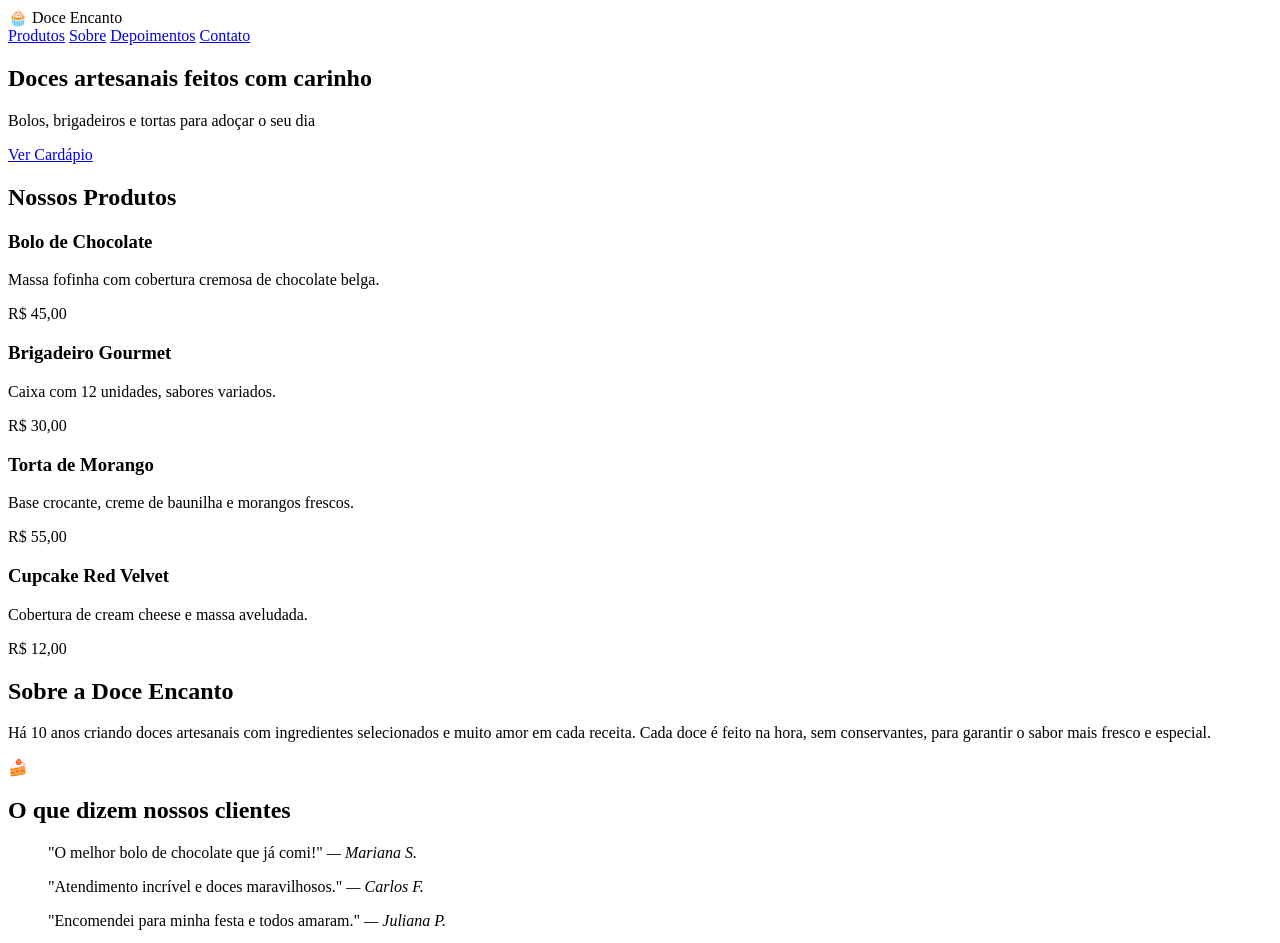
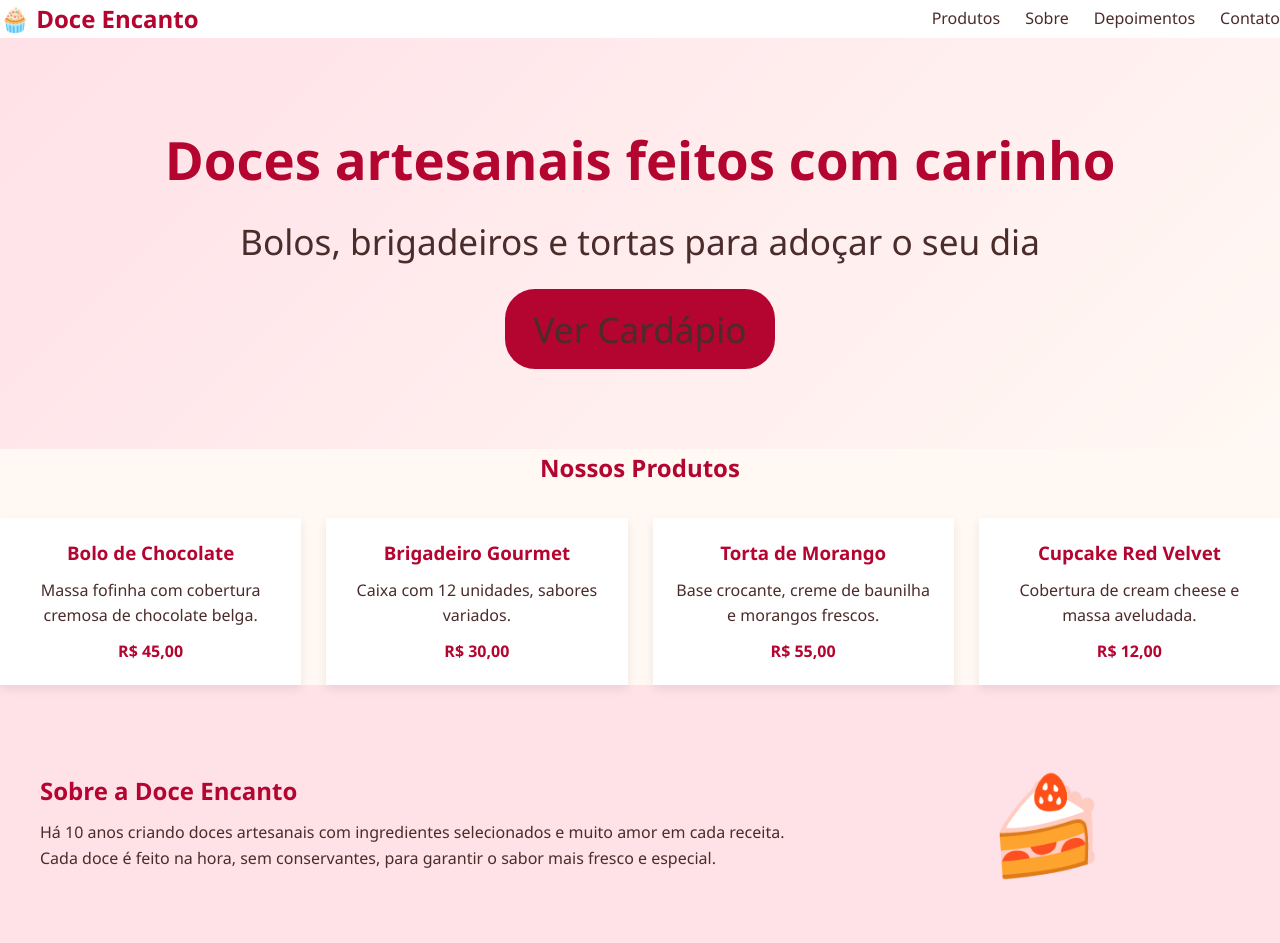
Before and after one commit to gui4592/aula-css-doceria, a plain HTML site: page index.html in a window 1280 px wide. Shown: the top 943 px of the page. Drawn offline with Linux system fonts and the light colour scheme.

Commit message:
Aula css 3

```diff
--- a/index.html
+++ b/index.html
@@ -1,11 +1,13 @@
 <!DOCTYPE html>
 <html lang="pt-br">
+
 <head>
   <meta charset="UTF-8">
   <meta name="viewport" content="width=device-width, initial-scale=1.0">
   <title>Doce Encanto | Doceria Artesanal</title>
+  <link rel="stylesheet" href="style.css">
+</head>
 
-</head>
 <body>
 
   <!-- ===== CABEÇALHO / MENU ===== -->
@@ -91,4 +93,5 @@
   </footer>
 
 </body>
+
 </html>
--- /dev/null
+++ b/style.css
@@ -0,0 +1,248 @@
+/* Variaveis css (:root) */
+:root {
+    --cor-principal: #b40531;
+    --cor-secundaria: #f28fa2;
+    --cor-texto: #4a2c2a;
+    --cor-fundo: #fff8f3;
+    --cor-fundo-claro: #ffe1e8;
+    --cor-branco: #ffffff;
+    --fonte-padrao: 'Segoe UI', arial, sans-serif;
+    --espacamento-secao: 60px 40px;
+    --borda-arredondado: 12px;
+}
+
+/*seleção,estilização e herança*/
+* {
+    margin: 0;
+    padding: 0;
+    box-sizing: border-box;
+}
+
+body {
+    font-family: var(--fonte-padrao);
+    color: var(--cor-texto);
+    background-color: var(--cor-fundo);
+    line-height: 1.6;
+}
+
+h1,
+h2,
+h3 {
+    color: var(--cor-principal);
+    margin-bottom: 10px;
+}
+
+a {
+    text-decoration: none;
+    color: inherit;
+}
+
+/* cabeçalho (flexbox) */
+.cabecalho {
+    display: flex;
+    justify-content: space-between;
+    align-items: center;
+    background-color: var(--cor-branco);
+    box-shadow: 0 2px 6px rgba(0, 0, 0, 0.08);
+}
+
+.logo {
+    font-size: 1.5rem;
+    font-weight: bold;
+    color: var(--cor-principal);
+}
+
+.menu {
+    display: flex;
+    gap: 25px;
+}
+
+/* Pseudo-classe :hover transição  */
+.menu a {
+    transition: color 0.3s ease;
+}
+
+.menu a:hover {
+    color: var(--cor-secundaria);
+}
+
+/*hero (banner principal)*/
+.hero {
+    text-align: center;
+    padding: 80px 20px;
+    background: linear-gradient(135deg, var(--cor-fundo-claro), var(--cor-fundo));
+}
+
+.hero {
+    font-size: 2.2rem;
+}
+
+.botao {
+    display: inline-block;
+    margin-top: 20px;
+    padding: 12px 28px;
+    background-color: var(--cor-principal);
+    color: var(--cor-braco);
+    border-radius: 30px;
+    transition: trasform 0.3 ease, background-color 0.3 ease;
+}
+
+/*TRANSIÇÃO no hover do botão*/
+.botao:hover {
+    background-color: var(--cor-secundaria);
+    transform: scale(1.05);
+}
+
+/*----PRODUTOS(grid)----*/
+.produtos {
+    padding: var(espacamento-secao);
+    text-align: center;
+}
+
+.grid-produtos {
+    display: grid;
+    grid-template-columns: repeat(4, 1fr);
+    /* 4 colunas em telas grandes*/
+    gap: 25px;
+    margin-top: 30px;
+}
+
+.card {
+    background-color: var(--cor-branco);
+    border-radius: var(--borda-arredondada);
+    padding: 20px;
+    box-shadow: 0 4px 10px rgba(0, 0, 0, 0.08);
+    transition: transform 0.3s ease, box-shadow 0.3s ease;
+    /*ANIMAÇÃO: os cards aparecem "subindo" ao carregar a página*/
+    animation: aparecer 0.6s ease-in-out;
+}
+
+.card:hover {
+    transform: translateY(-8px);
+    box-shadow: 0 8px 20px rgba(0, 0, 0, 0.15);
+}
+
+.preco {
+    display: block;
+    margin-top: 10px;
+    font-weight: bold;
+    color: var(--cor-principal);
+}
+
+/*Definição da ANIMAÇÃO usada acima*/
+@keyframes aparecer {
+    from {
+        opacity: 0;
+        transform: translateY(20px);
+    }
+
+    to {
+        opacity: 1;
+        transform: translateY(0);
+    }
+}
+
+/* ----SOBRE (Flexbox)---- */
+.sobre {
+    display: flex;
+    align-items: center;
+    gap: 40px;
+    padding: var(--espacamento-secao);
+    background-color: var(--cor-fundo-claro);
+}
+
+.sobre-conteudo {
+    flex: 2;
+    /* ocupa mais espaço que a imagem */
+}
+
+.sobre-imagem {
+    flex: 1;
+    font-size: 6rem;
+    text-align: center;
+}
+
+/* ---- DEPOIMENTOS (Flebox) ---- */
+.depoimentos {
+    padding: var(--espacamento-secao);
+    text-align: center;
+}
+
+.lista-depoimentos {
+    display: flex;
+    flex-wrap: wrap;
+    /* quebra linha em telas menores */
+    justify-content: center;
+    gap: 25px;
+    margin-top: 30px;
+}
+
+.depoimento {
+    flex: 1 1 250px;
+    /* cresce, encolhe, base de 230px -> responsivo */
+    background-color: var(--cor-branco);
+    padding: 20px;
+    border-radius: var(--borda-arredondada);
+    font-style: italic;
+}
+
+.depoimento cite {
+    display: block;
+    margin-top: 10px;
+    font-style: normal;
+    font-weight: bold;
+    color: var(--cor-principal);
+}
+
+/* ---- RODAPÉ ---- */
+.rodape {
+    text-align: center;
+    padding: 40px 20px;
+    background-color: var(--cor-texto);
+    color: var(--cor-fundo);
+}
+
+.copyright {
+    margin-top: 15px;
+    font-size: 0.85rem;
+    opacity: 0.7;
+}
+
+/* =========================================================================
+LAYOUT RESPONSIVO (Media Queries)
+========================================================================= */
+/* Tablets */
+@media (max-width: 900px) {
+    .grid-produtos {
+        grid-template-columns: repeat(2, 1fr);
+        /*2colunas */
+    }
+
+    .sobre {
+        flex-direction: column;
+        /*empilha texto e imagem*/
+        text-align: center;
+    }
+}
+
+/* .celulares */
+@media (max-width:600px) {
+    .cabecalho {
+        flex-direction: column;
+        gap: 15px;
+    }
+
+    .menu {
+        flex-wrap: wrap;
+        justify-content: center;
+    }
+
+    .grid-produtos {
+        grid-template-columns: 1fr;
+        /*1 coluna*/
+    }
+
+    .hero h1 {
+        font-size: 1.6rem;
+    }
+}
```
